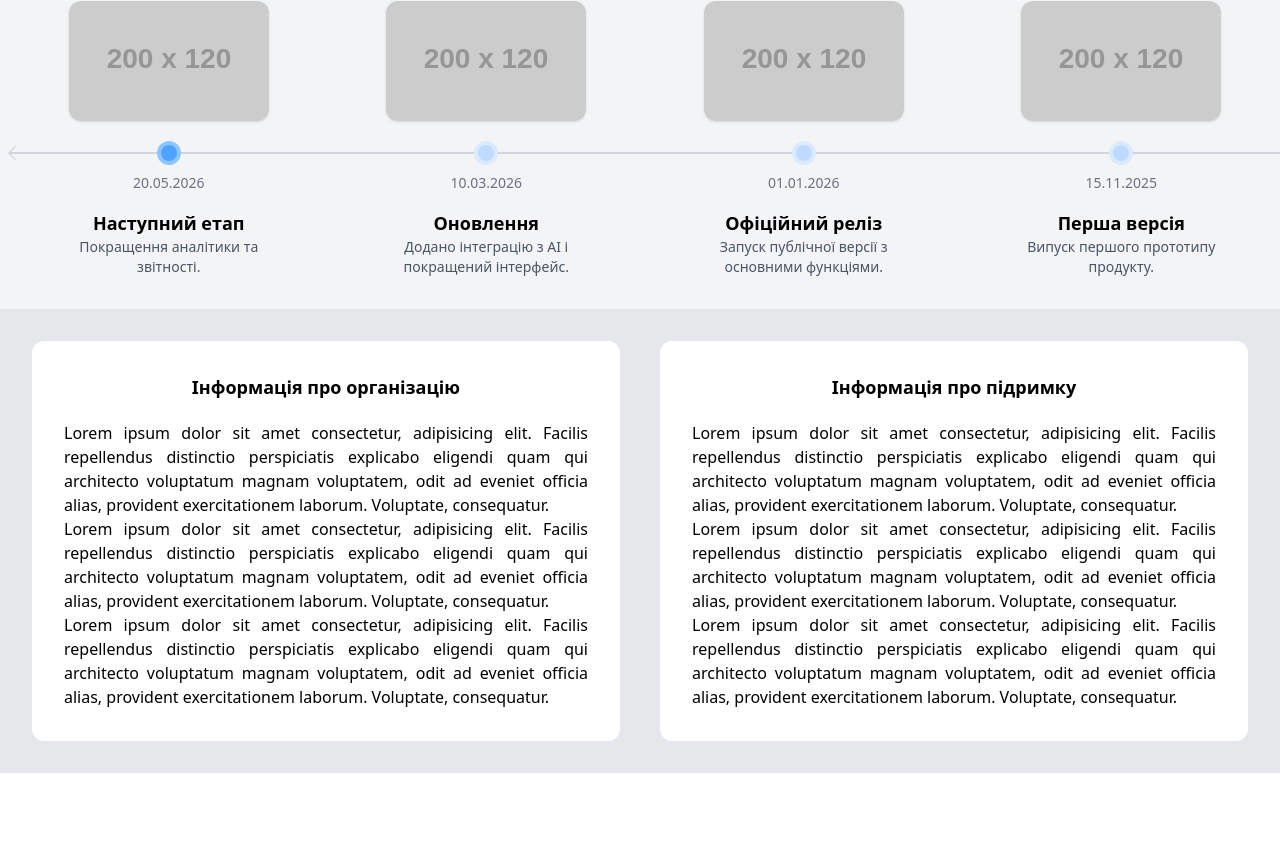
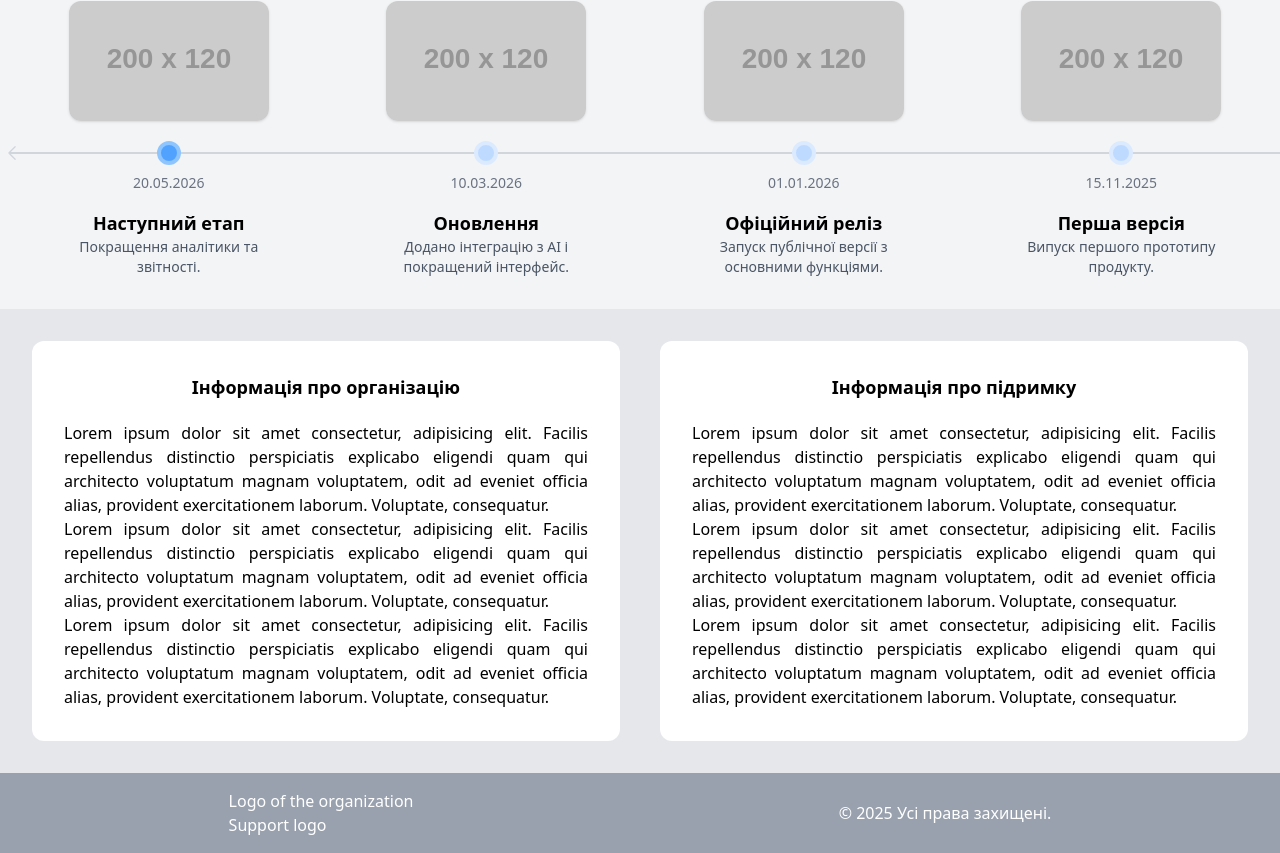
Before and after one commit to zhamanko/grant-project-template, a React (Vite) app: page / in a window 1280 px wide. Shown: the part 1567-2420 px from the top of the page. Before the commit the page ends 2340 px from the top, so only its background shows below. Built offline with nearby package versions, Linux system fonts and the light colour scheme.

Commit message:
feat: add Footer component to enhance page structure

```diff
--- a/src/App.jsx
+++ b/src/App.jsx
@@ -1,5 +1,6 @@
 import Header from "./components/Header";
 import NewsCard from "./components/NewsCard";
+import Footer from "./components/Footer";
 
 import { Swiper, SwiperSlide } from "swiper/react";
 import { Pagination} from "swiper/modules";
@@ -163,6 +164,7 @@ function App() {
           </div>
         </div>
       </main>
+      <Footer />
     </>
   );
 }
--- /dev/null
+++ b/src/components/Footer.jsx
@@ -0,0 +1,13 @@
+export default function Footer() {
+  return (
+    <footer className="bg-gray-400 text-white flex justify-around items-center p-4">
+      <div>
+        <p><h3>Logo of the organization</h3></p>
+        <p><h3>Support logo</h3></p>
+      </div>
+      <div>
+        <p>© 2025 Усі права захищені.</p>
+      </div>
+    </footer>
+  );
+}
```
